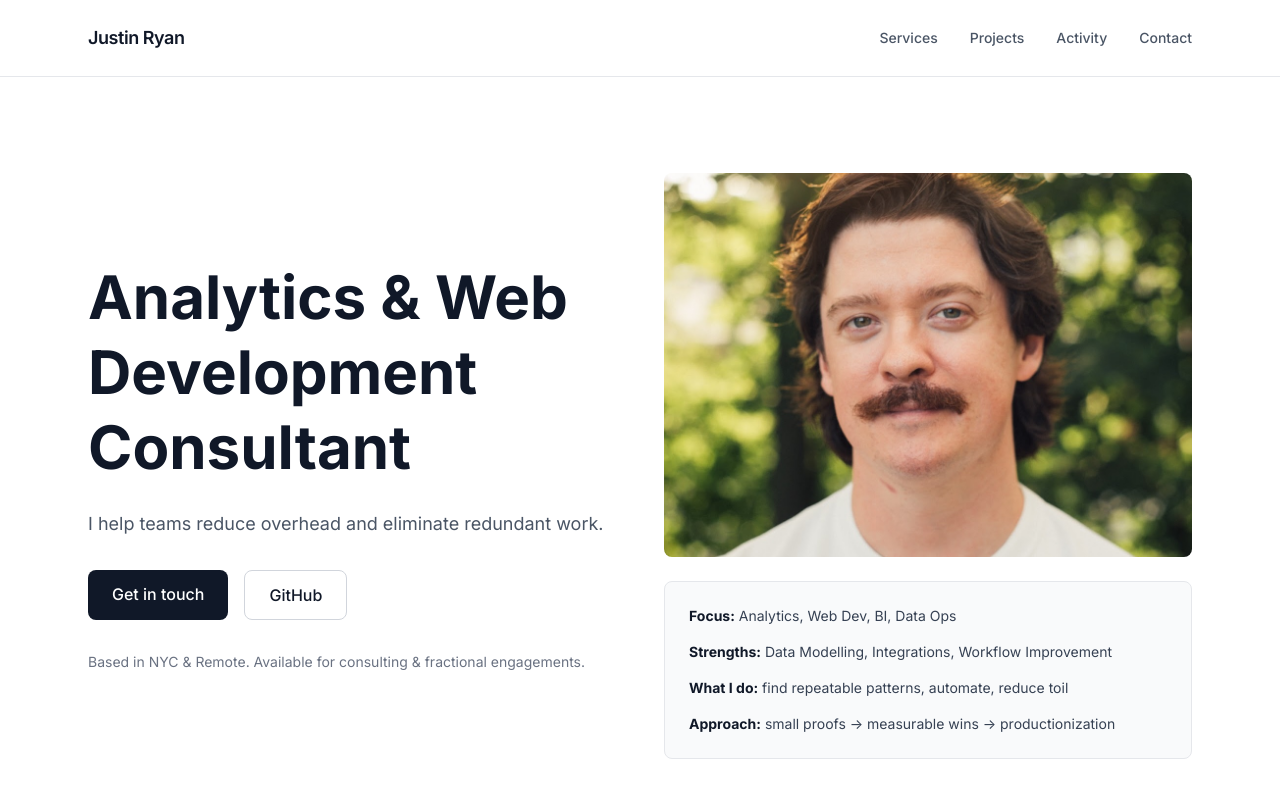
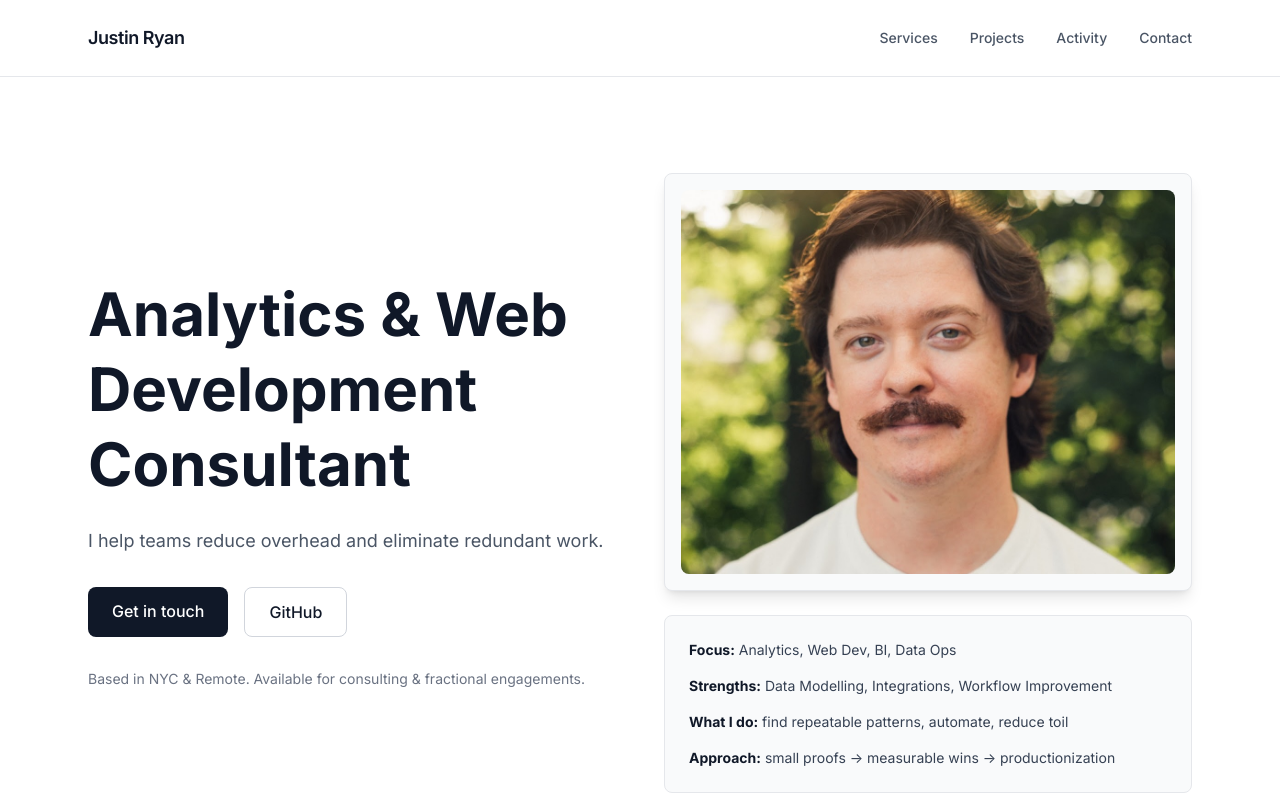
Before and after one commit to justinr922/portfolio, a React (Vite) app: page / in a window 1280 px wide. Shown: the top 800 px of the page. Built offline with nearby package versions, Linux system fonts and the light colour scheme.

Commit message:
Enhance profile image section with a framed design and improved styling

```diff
--- a/src/pages/Home.jsx
+++ b/src/pages/Home.jsx
@@ -30,13 +30,15 @@ export function Home() {
             </div>
           </div>
           <div className="flex flex-col gap-6">
-            {/* Profile Image */}
+            {/* Profile Image with Frame */}
+            <div className="p-4 rounded-lg border border-gray-200 bg-gray-50 shadow-lg hover:shadow-2xl transition-shadow hover:border-gray-300">
               <div className="rounded-lg overflow-hidden bg-gray-100 aspect-square md:aspect-auto md:h-96">
                 <img
                   src="/profile.jpg"
                   alt={CONFIG.name}
                   className="w-full h-full object-cover"
                 />
+              </div>
             </div>
             {/* Info Card */}
             <Card>
```
Lines whose indentation alone changed are shown as unchanged.
